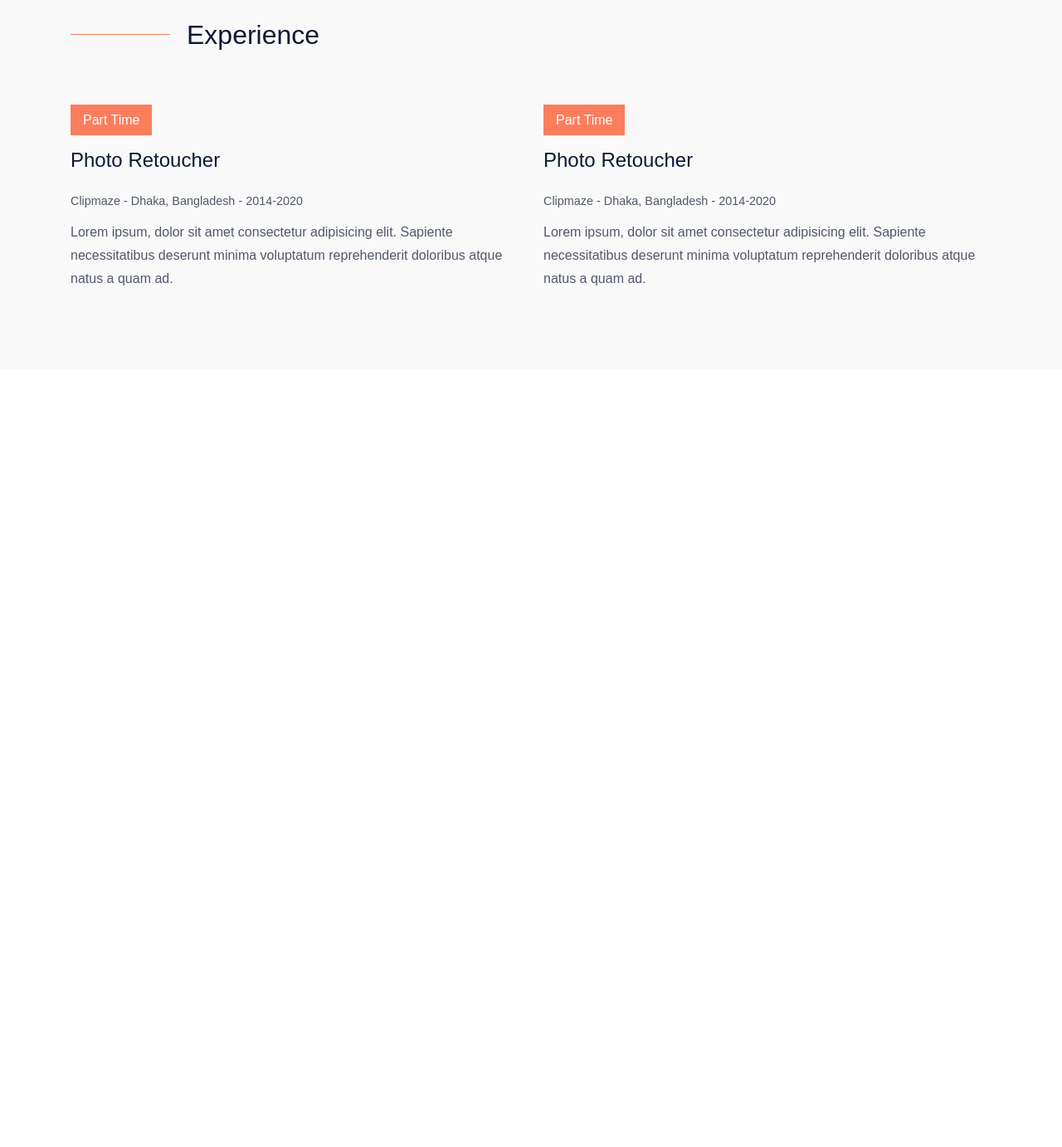
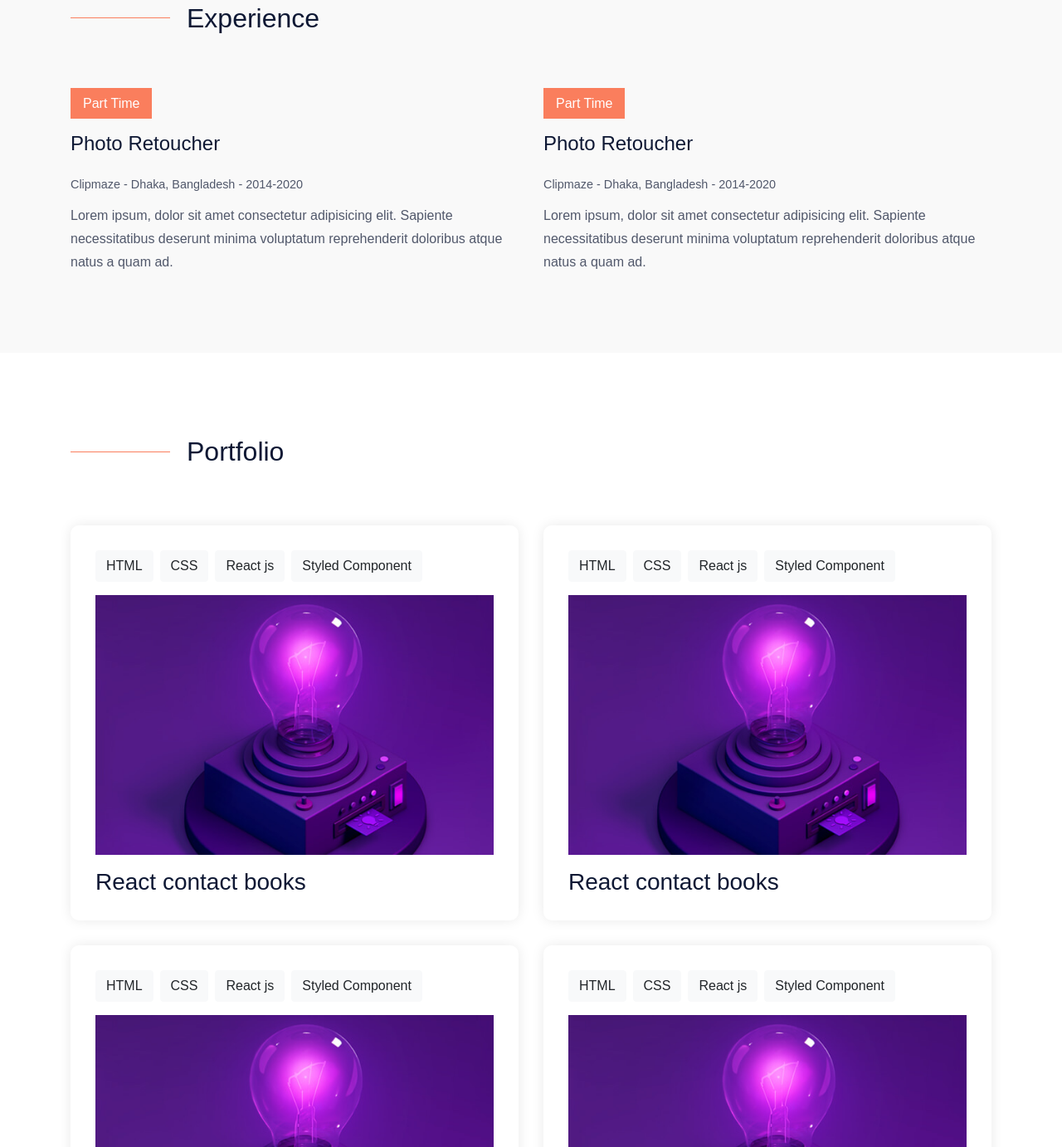
Before and after one commit to tamalnh/dpixi-gatsby-portfolio-blog, a Gatsby site: page / in a window 1280 px wide. Shown: the part 1418-2800 px from the top of the page at 83% size. Before the commit the page ends 1863 px from the top, so only its background shows below. Built offline with nearby package versions, Linux system fonts and the light colour scheme; Gatsby itself is replaced by a stand-in of ours.

Commit message:
added portfolio

```diff
--- a/public/page-data/using-typescript/page-data.json
+++ b/public/page-data/using-typescript/page-data.json
@@ -1 +1 @@
-{"componentChunkName":"component---src-pages-using-typescript-tsx","path":"/using-typescript/","result":{"data":{"site":{"buildTime":"2020-09-18 05:44 am UTC"}},"pageContext":{}},"staticQueryHashes":["3649515864","63159454"]}
+{"componentChunkName":"component---src-pages-using-typescript-tsx","path":"/using-typescript/","result":{"data":{"site":{"buildTime":"2020-09-23 02:50 pm UTC"}},"pageContext":{}},"staticQueryHashes":["3649515864","63159454"]}
--- /dev/null
+++ b/src/components/Portfolio/index.js
@@ -0,0 +1,99 @@
+import { Link } from "gatsby"
+import React from "react"
+import { Container, Row, Col } from "reactstrap"
+
+import SectionTitle from "../SectionTitle"
+
+import portfolioImage from "../../images/portfolio-1.jpg"
+
+import PortfolioWrapper from "./portfolio.style"
+
+const Portfolio = () => {
+  return (
+    <PortfolioWrapper>
+      <Container>
+        <Row>
+          <Col md="6">
+            <SectionTitle title="Portfolio" />
+          </Col>
+        </Row>
+        <Row>
+          <Col md={6}>
+            <div className="portfolio__item">
+              <div className="stack mb-3">
+                <span className="btn btn-light mr-2">HTML</span>
+                <span className="btn btn-light mr-2">CSS</span>
+                <span className="btn btn-light mr-2">React js</span>
+                <span className="btn btn-light mr-2">
+                  Styled Component
+                </span>
+              </div>
+              <Link to="#" className="portfolio__preview">
+                <div className="preview__thumb">
+                  <img src={portfolioImage} alt="dpixi portfolio image" />
+                </div>
+                <h3 className="display-5 mt-3">React contact books</h3>
+              </Link>
+            </div>
+          </Col>
+          <Col md={6}>
+            <div className="portfolio__item">
+              <div className="stack mb-3">
+                <span className="btn btn-light mr-2">HTML</span>
+                <span className="btn btn-light mr-2">CSS</span>
+                <span className="btn btn-light mr-2">React js</span>
+                <span className="btn btn-light mr-2">
+                  Styled Component
+                </span>
+              </div>
+              <Link to="#" className="portfolio__preview">
+                <div className="preview__thumb">
+                  <img src={portfolioImage} alt="dpixi portfolio image" />
+                </div>
+                <h3 className="display-5 mt-3">React contact books</h3>
+              </Link>
+            </div>
+          </Col>
+          <Col md={6}>
+            <div className="portfolio__item">
+              <div className="stack mb-3">
+                <span className="btn btn-light mr-2">HTML</span>
+                <span className="btn btn-light mr-2">CSS</span>
+                <span className="btn btn-light mr-2">React js</span>
+                <span className="btn btn-light mr-2">
+                  Styled Component
+                </span>
+              </div>
+              <Link to="#" className="portfolio__preview">
+                <div className="preview__thumb">
+                  <img src={portfolioImage} alt="dpixi portfolio image" />
+                </div>
+                <h3 className="display-5 mt-3">React contact books</h3>
+              </Link>
+            </div>
+          </Col>
+          <Col md={6}>
+            <div className="portfolio__item">
+              <div className="stack mb-3">
+                <span className="btn btn-light mr-2">HTML</span>
+                <span className="btn btn-light mr-2">CSS</span>
+                <span className="btn btn-light mr-2">React js</span>
+                <span className="btn btn-light mr-2">
+                  Styled Component
+                </span>
+              </div>
+              <Link to="#" className="portfolio__preview">
+                <div className="preview__thumb">
+                  <img src={portfolioImage} alt="dpixi portfolio image" />
+                </div>
+                <h3 className="display-5 mt-3">React contact books</h3>
+              </Link>
+            </div>
+          </Col>
+        </Row>
+      </Container>
+    </PortfolioWrapper>
+  )
+}
+
+export default Portfolio
--- /dev/null
+++ b/src/components/Portfolio/portfolio.style.js
@@ -0,0 +1,15 @@
+import styled from 'styled-components';
+
+
+const PortfolioWrapper = styled.div`
+padding: 100px 0;
+
+.portfolio__item {
+    box-shadow: 0 0 15px #eaeaea;
+    padding: 30px;
+    border-radius: 10px;
+    margin-bottom: 30px;
+}
+`
+
+export default PortfolioWrapper;
--- a/src/components/Skills/skills.style.js
+++ b/src/components/Skills/skills.style.js
@@ -1,15 +1,16 @@
 import styled from "styled-components"
 
 const SkillsWrapper = styled.section`
-  padding: 160px 0;
+  padding: 150px 0;
 
   .skill__item {
     font-size: 17px;
     text-align: center;
     padding: 40px 30px;
     color: ${props => props.theme.PrimaryColor};
-    background: ${props => props.theme.BackgroundColor};
-    border-radius: 2px;
+    background: ${props => props.theme.White};
+    border-radius: 5px;
+    box-shadow: 0 0 15px #f3f2f2;
     margin-bottom: 30px;
 
     &:hover {
--- a/src/pages/index.js
+++ b/src/pages/index.js
@@ -9,6 +9,7 @@ import SEO from "../components/seo"
 import Hero from "../components/Hero"
 import Skills from "../components/Skills"
 import Experience from "../components/Experience"
+import Portfolio from "../components/Portfolio"
 
 import Light from "../theme/light"
 import Dark from "../theme/dark"
@@ -20,6 +21,7 @@ const IndexPage = () => (
       <Hero />
       <Skills />
       <Experience />
+      <Portfolio />
     </Layout>
   </ThemeProvider>
 )
```
Also changed, not shown: src/images/portfolio-1.jpg (added).
